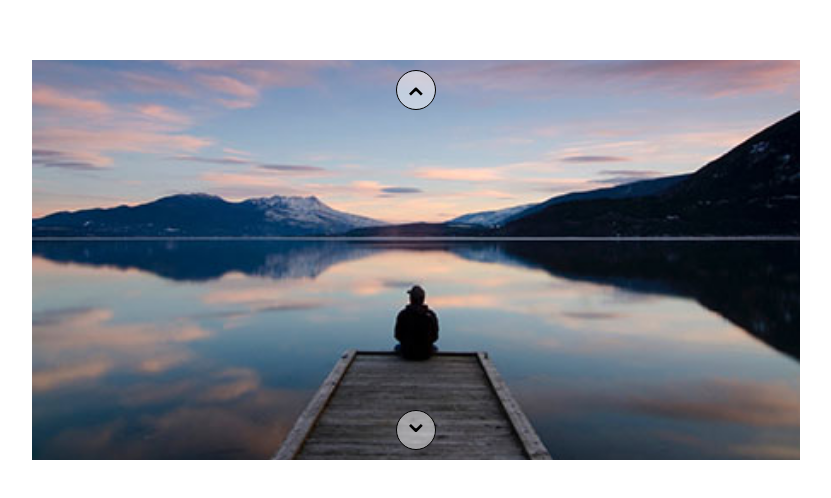
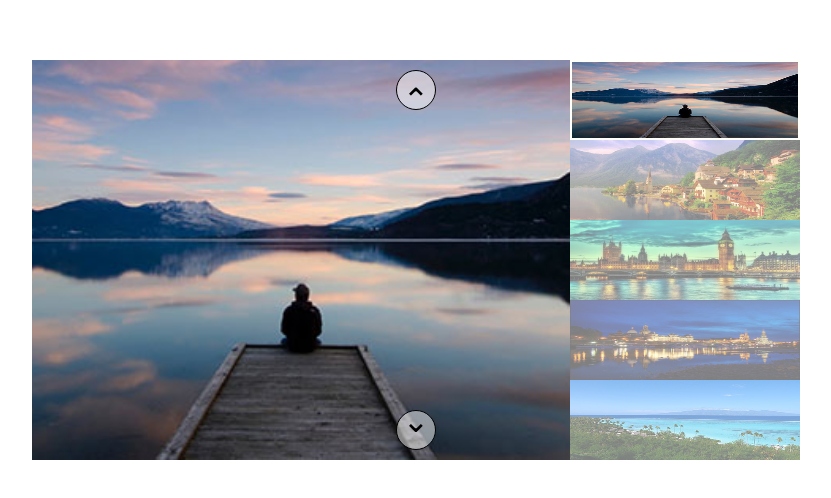
Before and after one commit to BetterCallAle/js-array-carousel, a plain HTML site: page index.html in a window 1280 px wide. Shown: the part 140-638 px from the top of the page, without its empty margins (224-1055 px from the left). Drawn offline with Linux system fonts and the light colour scheme.

Commit message:
created a funcional preview of carousel

```diff
--- a/css/style.css
+++ b/css/style.css
@@ -13,12 +13,41 @@
 }
 
 .item{
+    display: flex;
     width: 60%;
     height: 50%;
     position: absolute;
     top: 50%;
     left: 50%;
     transform: translate(-50%, -50%);
+}
+
+/* preview */
+.preview{
+    width: 30%;
+    max-height: 100%;
+}
+
+.preview-img{
+    height: calc(100% / 5);
+}
+
+.preview-img img{
+    opacity: 0.5;
+    width: 100%;
+    height: 100%;
+}
+
+.active img{
+    opacity: 1;
+    border: 2px solid rgb(255, 255, 250);
+}
+/* /preview */
+
+/* carousel */
+.carousel-container{
+    width: 70%;
+    height: 100%;
 }
 
 .img-item{
@@ -30,7 +59,9 @@
     height: 100%;
     object-fit: cover;
 }
+/* /carousel */
 
+/* btn */
 .btn{
     font-size: 2rem;
     padding: .6rem 0;
@@ -65,3 +96,4 @@
 .hidden{
     display: none;
 }
+/* /btn */
--- a/index.html
+++ b/index.html
@@ -15,9 +15,16 @@
         <section id="carousel">
             <div class="container">
                 <div class="item">
+                    <div class="carousel-container">
+
+                    </div>
                     <!-- <div class="img-item hidden">
                         <img src="img/01.jpg" alt="">
                     </div> -->
+
+                    <div class="preview">
+
+                    </div>
 
                     <div class="button-item">
                         <div class="btn btn-up">&#8963;</div>
--- a/js/script.js
+++ b/js/script.js
@@ -3,7 +3,7 @@ const imgArray = ["img/01.jpg", "img/02.jpg", "img/03.jpg", "img/04.jpg", "img/0
 
 
 //export the div "item" from DOM
-const container = document.querySelector(".item")
+const container = document.querySelector(".carousel-container")
 
 
 
@@ -31,6 +31,26 @@ imgItemExported[0].classList.remove("hidden")
 const nextBtn = document.querySelector(".btn-down")
 const prevBtn = document.querySelector(".btn-up")
 
+//export the preview div
+const previewContainer = document.querySelector(".preview");
+
+for(let index = 0; index < imgArray.length; index++){
+    const thisElement = imgArray[index];
+
+    const imgPreviewItem = document.createElement("div");
+    imgPreviewItem.classList.add("preview-img");
+
+    previewContainer.append(imgPreviewItem)
+
+    const imgPreviewElement = `<img src="${thisElement}" alt="Immagine del carosello">`
+
+    imgPreviewItem.innerHTML = imgPreviewElement
+}
+
+const imgPreviewItemExported = document.getElementsByClassName("preview-img")
+console.log(previewContainer);
+imgPreviewItemExported[0].classList.add("active")
+
 //create an element for count the index of imgItemExported
 let indexNumber = 0;
 
@@ -42,18 +62,21 @@ nextBtn.addEventListener("click", function() {
     if(indexNumber < (imgItemExported.length - 1)){
 
         imgItemExported[indexNumber].classList.add("hidden");
+        imgPreviewItemExported[indexNumber].classList.remove("active")
 
         indexNumber++
 
         imgItemExported[indexNumber].classList.remove("hidden");
-
+        imgPreviewItemExported[indexNumber].classList.add("active")
     }  else {
 
         imgItemExported[indexNumber].classList.add("hidden");
+        imgPreviewItemExported[indexNumber].classList.remove("active")
 
         indexNumber = 0
 
         imgItemExported[indexNumber].classList.remove("hidden");
+        imgPreviewItemExported[indexNumber].classList.add("active")
     }
 
 
@@ -64,17 +87,22 @@ nextBtn.addEventListener("click", function() {
 prevBtn.addEventListener("click", function(){
 
     if(indexNumber > 0){
+
         imgItemExported[indexNumber].classList.add("hidden");
+        imgPreviewItemExported[indexNumber].classList.remove("active")
 
         indexNumber--
 
         imgItemExported[indexNumber].classList.remove("hidden");
+        imgPreviewItemExported[indexNumber].classList.add("active")
     } else {
 
         imgItemExported[indexNumber].classList.add("hidden");
+        imgPreviewItemExported[indexNumber].classList.remove("active")
 
         indexNumber = imgItemExported.length - 1
 
         imgItemExported[indexNumber].classList.remove("hidden");
+        imgPreviewItemExported[indexNumber].classList.add("active")
     }
 })
```
